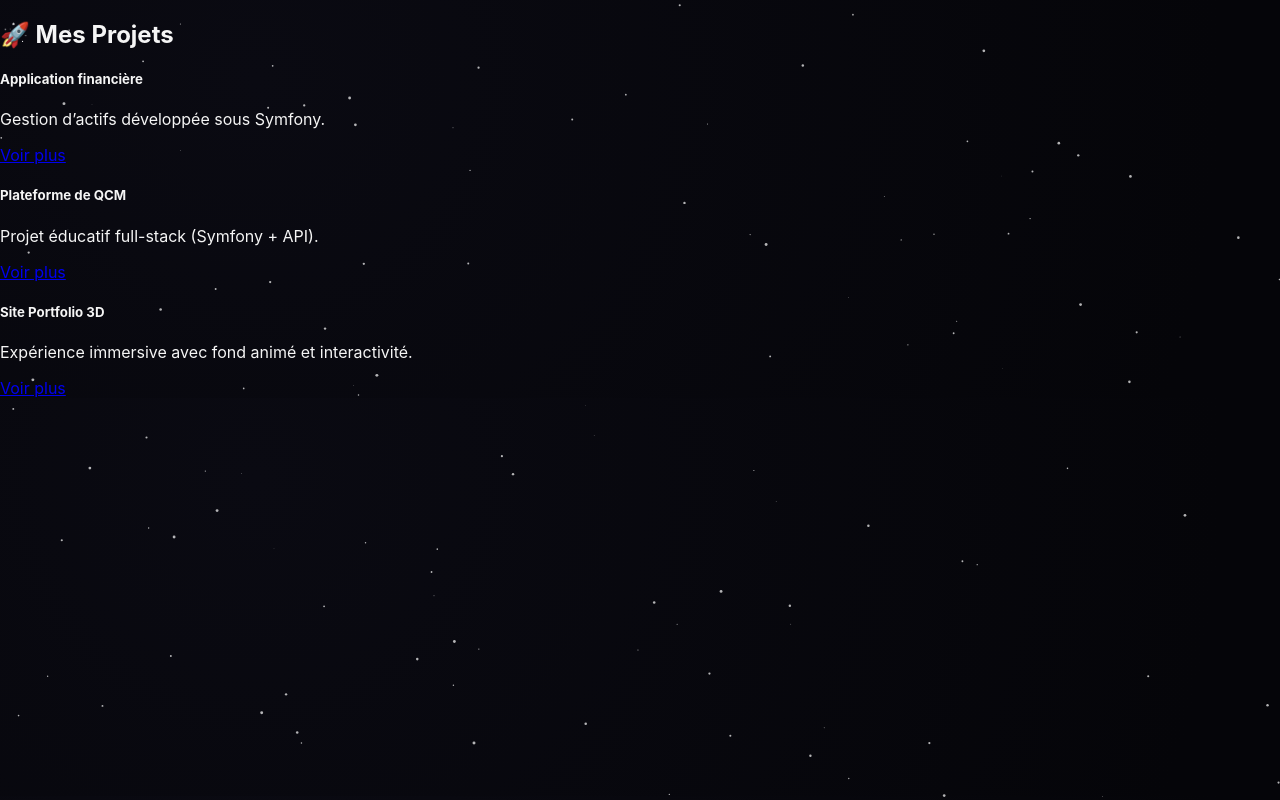
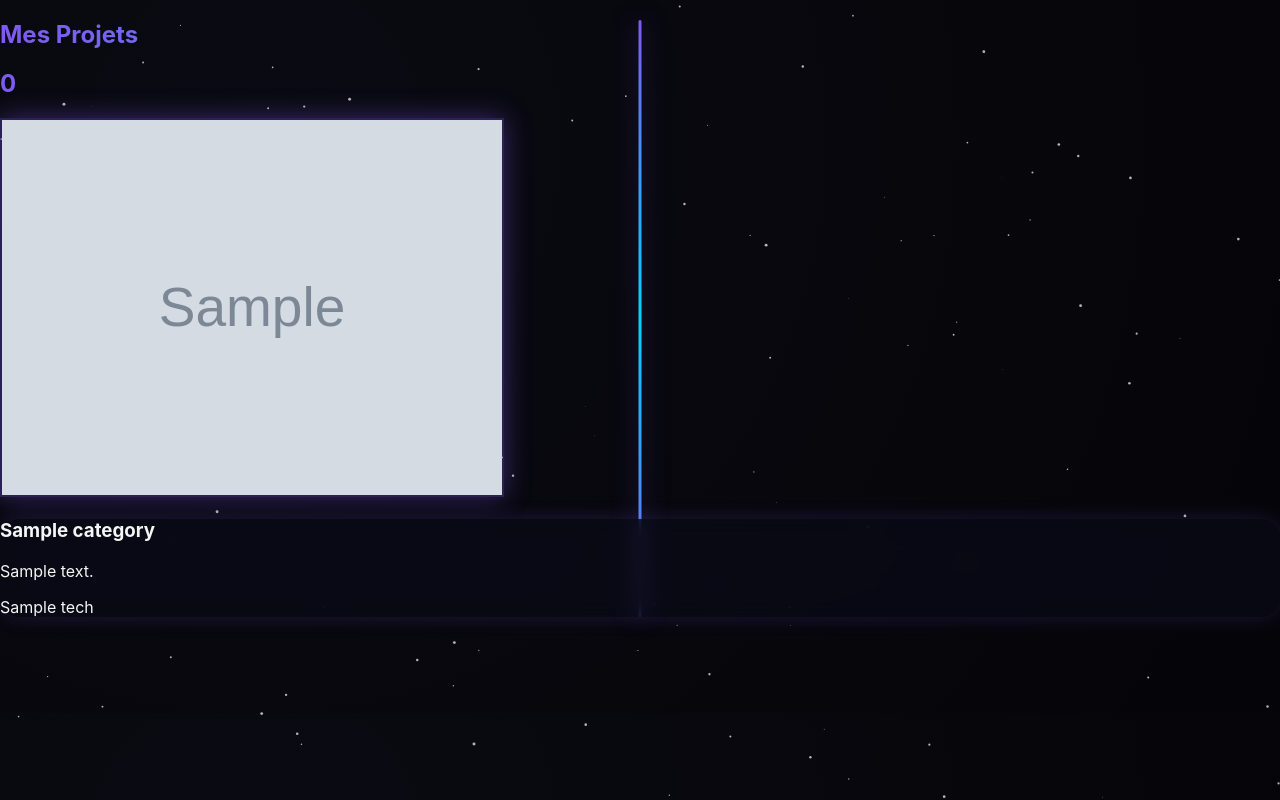
Before and after one commit to nicoopo/my_project_directory, a Symfony app: template templates/portfolio/index.html.twig in a window 1280 px wide. Run offline with Twig, Linux system fonts and the light colour scheme; the template is opened without the code that fills it: most values are stand-ins (such as "Sample title", 1, 10 or a date in 2020); grey boxes marked "Sample" are stand-in pictures; style sheets or scripts are compiled from the project's sources; some libraries are stand-ins or nearby versions.

Commit message:
commencement de la page des projets

```diff
--- a/assets/styles/app.css
+++ b/assets/styles/app.css
@@ -1,3 +1,69 @@
-body {
-    background-color: skyblue;
-}
+.portfolio-section {
+    position: relative;
+  }
+
+  .timeline {
+    position: absolute;
+    top: 0;
+    left: 50%;
+    transform: translateX(-50%);
+    width: 3px;
+    height: 100%;
+    background: linear-gradient(180deg, #7f5af0, #00d4ff, #7f5af0);
+    box-shadow: 0 0 25px rgba(127, 90, 240, 0.5);
+    border-radius: 10px;
+    z-index: 0;
+  }
+
+  .project-row {
+    position: relative;
+    z-index: 1;
+  }
+
+  .project-img {
+    width: 100%;
+    max-width: 500px;
+    border: 2px solid rgba(127, 90, 240, 0.3);
+    box-shadow: 0 0 25px rgba(127, 90, 240, 0.4);
+    transition: transform 0.4s ease, box-shadow 0.4s ease;
+  }
+
+  .project-img:hover {
+    transform: scale(1.05);
+    box-shadow: 0 0 45px rgba(127, 90, 240, 0.8);
+  }
+
+  .project-text {
+    background: rgba(10, 10, 25, 0.7);
+    border-radius: 20px;
+    box-shadow: 0 0 20px rgba(127, 90, 240, 0.2);
+    backdrop-filter: blur(10px);
+    color: #f5f5f5;
+    transition: all 0.3s ease;
+  }
+
+  .project-text:hover {
+    box-shadow: 0 0 30px rgba(127, 90, 240, 0.4);
+  }
+
+  .gradient {
+    background: linear-gradient(90deg, #7f5af0, #00d4ff);
+    -webkit-background-clip: text;
+    -webkit-text-fill-color: transparent;
+  }
+
+  .category-block {
+    position: relative;
+    margin-bottom: 6rem;
+  }
+
+  /* .project-row {
+  opacity: 0;
+  transform: translateY(50px);
+  transition: all 0.8s ease-out;
+} */
+
+/* .project-row.visible {
+  opacity: 1;
+  transform: translateY(0);
+} */
--- a/templates/portfolio/index.html.twig
+++ b/templates/portfolio/index.html.twig
@@ -1,26 +1,53 @@
 {% extends 'base.html.twig' %}
 
+{% block title %}Mes Projets - Portfolio{% endblock %}
+
 {% block body %}
-<section class="py-5 bg-dark text-light" id="projects">
-  <div class="container">
-    <h2 class="text-center mb-5">🚀 Mes Projets</h2>
-    <div class="row g-4">
-      {% for project in [
-        { title: 'Application financière', desc: 'Gestion d’actifs développée sous Symfony.' },
-        { title: 'Plateforme de QCM', desc: 'Projet éducatif full-stack (Symfony + API).' },
-        { title: 'Site Portfolio 3D', desc: 'Expérience immersive avec fond animé et interactivité.' }
-      ] %}
-        <div class="col-md-4">
-          <div class="card bg-secondary text-white border-0 shadow h-100">
-            <div class="card-body d-flex flex-column">
-              <h5 class="card-title">{{ project.title }}</h5>
-              <p class="card-text flex-grow-1">{{ project.desc }}</p>
-              <a href="#" class="btn btn-outline-light mt-3">Voir plus</a>
+<section class="portfolio-section container py-5">
+  <h1 class="text-center mb-5 gradient fw-bold display-5">Mes Projets</h1>
+  <div class="timeline"></div>
+
+  {% for categorie, projets in categories %}
+    <div class="category-block text-center mb-5">
+      <h2 class="gradient fw-bold mb-5">{{ categorie }}</h2>
+
+      {% for projet in projets %}
+        <div class="row align-items-center mb-5 project-row {% if loop.index is odd %}left{% else %}right{% endif %}">
+          {% if loop.index is odd %}
+            <div class="col-md-6 text-center">
+              <img src="{{ asset('images/projets/' ~ projet.image) }}" alt="{{ projet.titre }}" class="project-img img-fluid rounded-4 shadow-lg">
             </div>
-          </div>
+            <div class="col-md-6 text-start">
+              <div class="project-text p-4">
+                <h3 class="fw-bold">{{ projet.titre }}</h3>
+                <p class="opacity-75">{{ projet.description }}</p>
+                <span class="badge bg-primary">{{ projet.tech }}</span>
+              </div>
+            </div>
+          {% else %}
+            <div class="col-md-6 text-end">
+              <div class="project-text p-4">
+                <h3 class="fw-bold">{{ projet.titre }}</h3>
+                <p class="opacity-75">{{ projet.description }}</p>
+                <span class="badge bg-primary">{{ projet.tech }}</span>
+              </div>
+            </div>
+            <div class="col-md-6 text-center">
+              <img src="{{ asset('images/projets/' ~ projet.image) }}" alt="{{ projet.titre }}" class="project-img img-fluid rounded-4 shadow-lg">
+            </div>
+          {% endif %}
         </div>
       {% endfor %}
     </div>
-  </div>
+  {% endfor %}
 </section>
+
+<script>
+document.addEventListener("scroll", () => {
+  document.querySelectorAll(".project-row").forEach(el => {
+    const rect = el.getBoundingClientRect();
+    if (rect.top < window.innerHeight - 100) el.classList.add("visible");
+  });
+});
+</script>
 {% endblock %}
```
Also changed, not shown: src/Controller/PortfolioController.php (+49 -1 lines), assets/images/projets/java/javafx_todo.gif (added), assets/images/test.txt (added).
